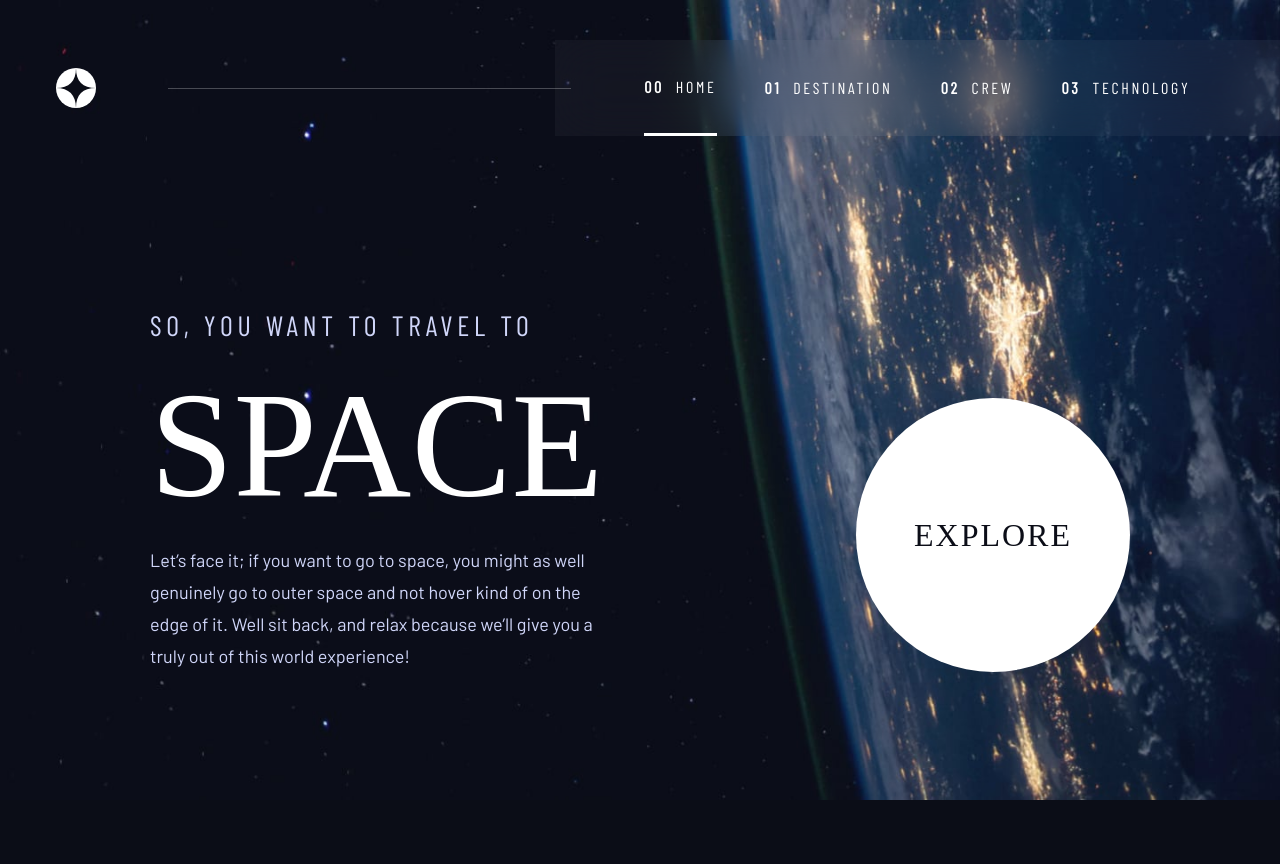
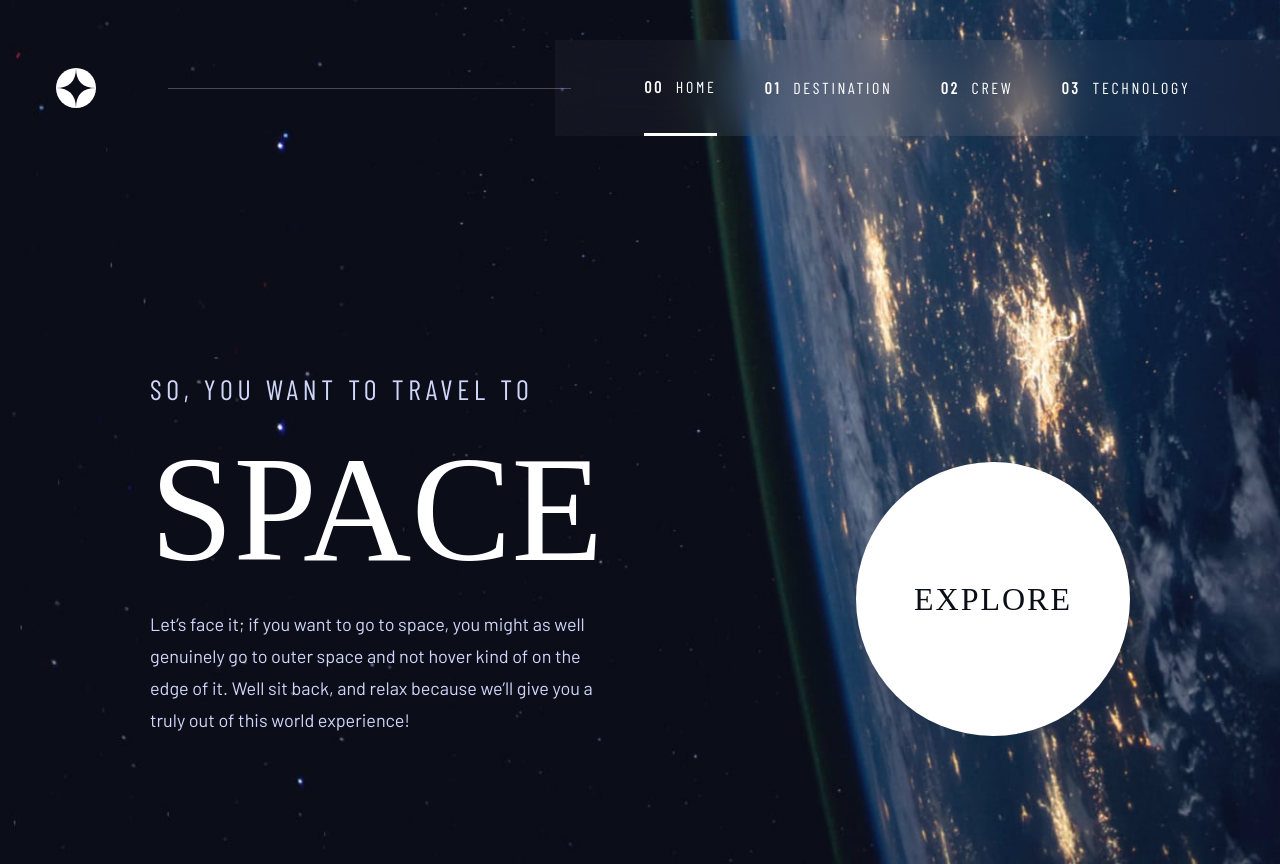
Before and after one commit to chakkasailesh/space-tourism-ui, a React (Create React App) app: page / in a window 1280 px wide. Before the commit the page ends 800 px from the top, so only its background shows below. Built offline with nearby package versions, Linux system fonts and the light colour scheme; a web font is replaced by a local one.

Commit message:
added hover effect for explore button

```diff
--- a/src/components/Home.js
+++ b/src/components/Home.js
@@ -3,7 +3,7 @@ import { NavLink } from 'react-router-dom'
 
 const Home = () => {
   return (
-    <div className="text-center lg:text-left flex flex-col lg:items-end lg:flex-row gap-[clamp(81px,20vw,386px)] my-12 sm:my-[90px] lg:my-auto">
+    <div className="text-center lg:text-left flex flex-col lg:items-end lg:flex-row gap-[clamp(81px,20vw,386px)] my-12 sm:my-[90px] lg:mb-[10vw] lg:mt-[15vw]">
       <div className="w-[310px] sm:w-[450px]">
         <h4 className="text-[1em] tracking-[2.7px] sm:text-[1.25em] sm:tracking-[3.38px] lg:text-[1.75em] lg:tracking-[4.72px] text-light">
           SO, YOU WANT TO TRAVEL TO
@@ -18,10 +18,10 @@ const Home = () => {
           experience!
         </p>
       </div>
-      <div className="">
+      <div className="relative">
         <NavLink
           to="/destination"
-          className="text-[1.25rem] tracking-[1.25px] sm:text-[2rem] sm:tracking-[2px] size-[clamp(150px,30vw,274px)] bg-white text-dark font-signature rounded-full inline-grid place-items-center"
+          className="text-[1.25rem] tracking-[1.25px] sm:text-[2rem] sm:tracking-[2px] size-[clamp(150px,30vw,274px)] after:size-[clamp(150px,30vw,274px)] bg-white text-dark font-signature rounded-full inline-grid place-items-center explore z-10"
         >
           EXPLORE
         </NavLink>
--- a/src/index.css
+++ b/src/index.css
@@ -49,6 +49,21 @@
     animation: rotate 10s linear infinite;
   }
 
+  .explore::after {
+    content: '';
+    opacity: 0;
+    position: absolute;
+    z-index: 1;
+    background: hsl(0 0% 100% / 0.1);
+    border-radius: 50%;
+    transition: opacity 500ms linear, transform 750ms ease-in-out;
+  }
+
+  .explore:hover::after {
+    opacity: 1;
+    transform: scale(1.5);
+  }
+
   @keyframes rotate {
     from {
       transform: rotate(0deg);
```
